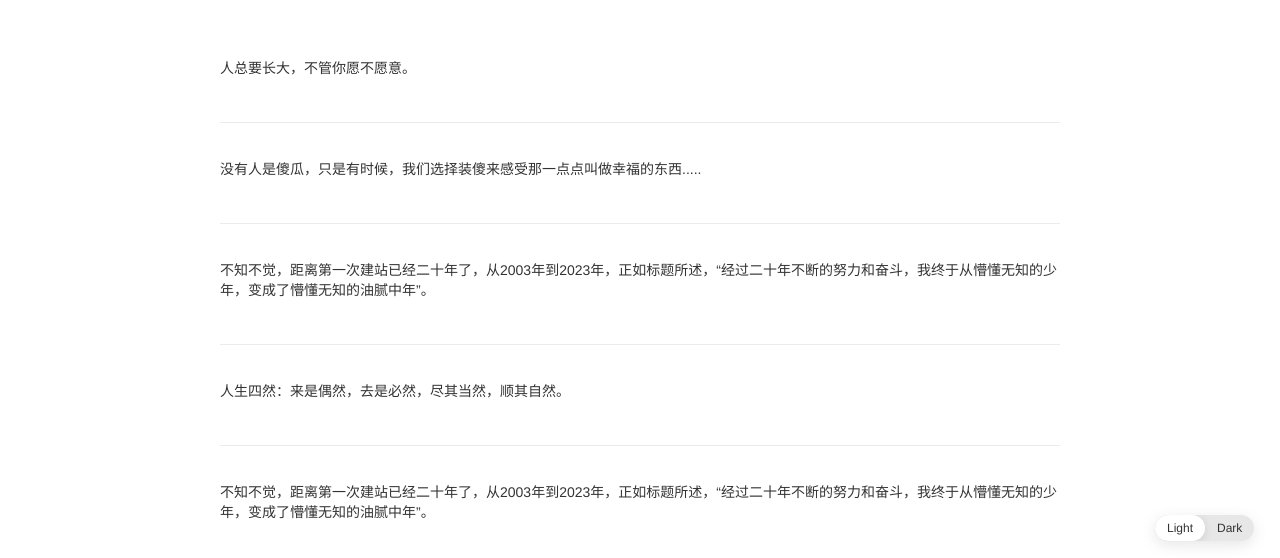
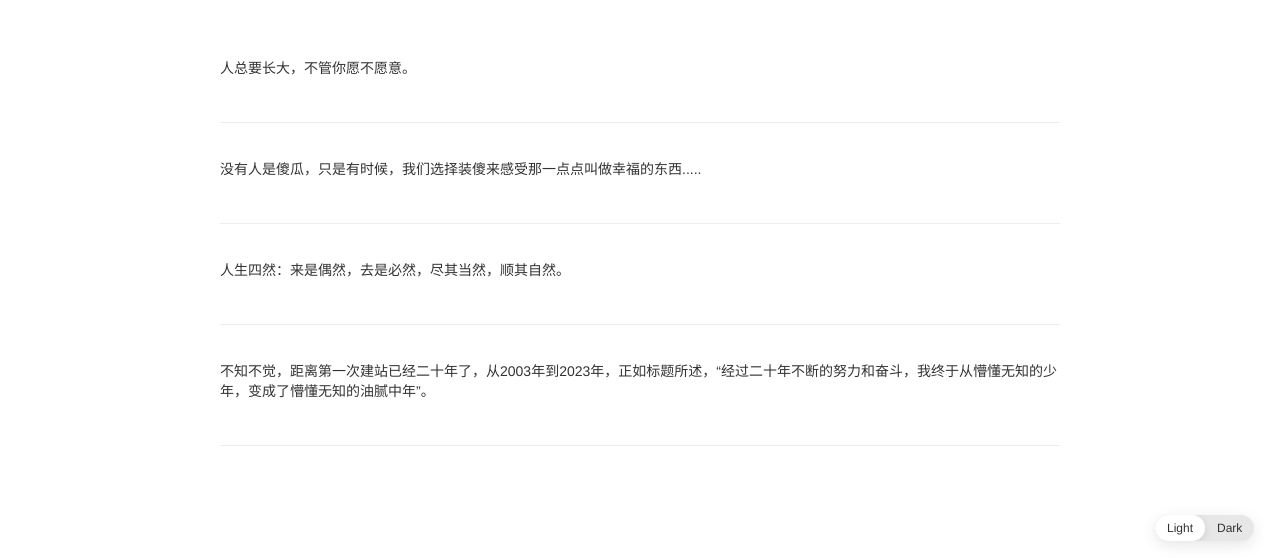
Before and after one commit to xvtx/xvtx.github.io, a plain HTML site: page xvtx/emo.html in a window 1280 px wide. Shown: the part 233-791 px from the top of the page. Drawn offline with Linux system fonts and the light colour scheme.

Commit message:
Add files via upload

```diff
--- a/xvtx/emo.html
+++ b/xvtx/emo.html
@@ -468,13 +468,6 @@
 <article class="single_loop single_def post ">
 
 	<div>
-		<p>不知不觉，距离第一次建站已经二十年了，从2003年到2023年，正如标题所述，“经过二十年不断的努力和奋斗，我终于从懵懂无知的少年，变成了懵懂无知的油腻中年”。</p>
-	</div>
-</article>
-
-<article class="single_loop single_def post ">
-
-	<div>
 		<p>人生四然：来是偶然，去是必然，尽其当然，顺其自然。</p>
 	</div>
 </article>
```
